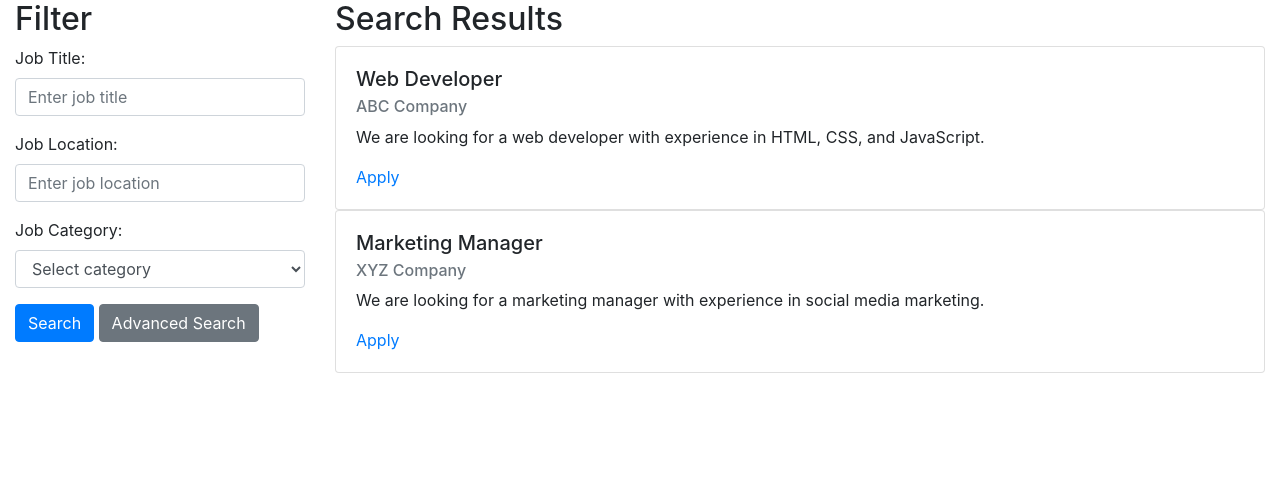
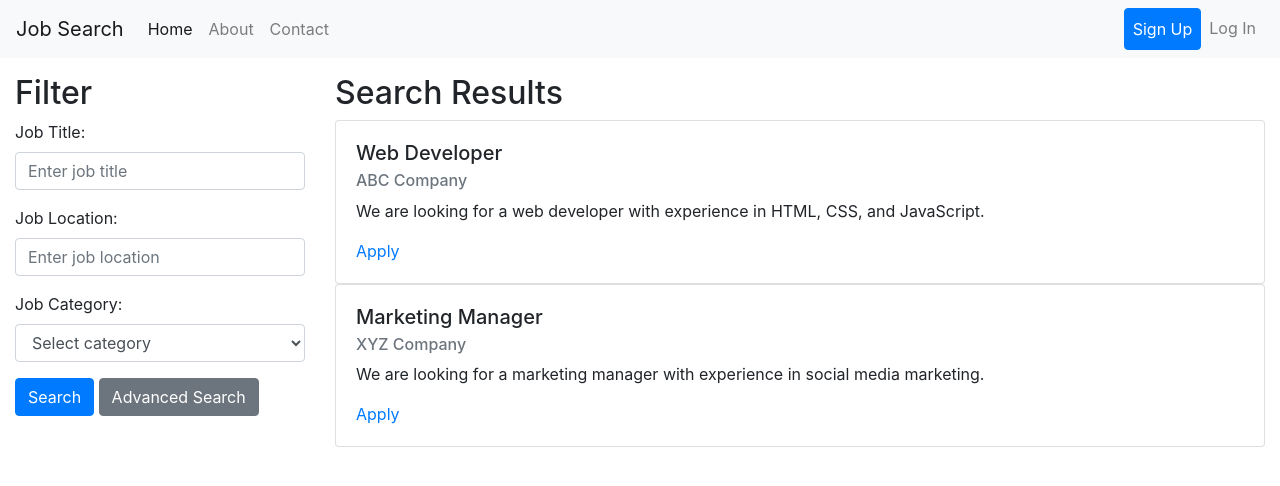
Before and after one commit to kradt/found-offer, a Flask app: page /search/ in a window 1280 px wide. Shown: the top 486 px of the page. Run offline with Flask 2, Linux system fonts and the light colour scheme; some libraries are stand-ins or nearby versions.

Commit message:
add header

```diff
--- a/src/search/templates/bases.html
+++ b/src/search/templates/bases.html
@@ -11,7 +11,36 @@
 	<link rel="stylesheet" type="text/css" href="{{ url_for('auth_bp.static', filename='css/main.css') }}">
 </head>
 <body>
-	<div class="container-fluid">
+	<header>
+	    <nav class="navbar navbar-expand-lg navbar-light bg-light">
+	        <a class="navbar-brand" href="#">Job Search</a>
+	            <button class="navbar-toggler" type="button" data-toggle="collapse" data-target="#navbarNav" aria-controls="navbarNav" aria-expanded="false" aria-label="Toggle navigation">
+	                <span class="navbar-toggler-icon"></span>
+	            </button>
+	        <div class="collapse navbar-collapse" id="navbarNav">
+	            <ul class="navbar-nav mr-auto">
+	                <li class="nav-item active">
+	                    <a class="nav-link" href="#">Home <span class="sr-only">(current)</span></a>
+	                </li>
+	                <li class="nav-item">
+	                    <a class="nav-link" href="#">About</a>
+	                </li>
+	                <li class="nav-item">
+	                    <a class="nav-link" href="#">Contact</a>
+	                </li>
+	              </ul>
+	              <ul class="navbar-nav">
+	                <li class="nav-item">
+	                    <a class="nav-link btn btn-primary" style="color:white" href="{{ url_for('auth_bp.register') }}">Sign Up</a>
+	                </li>
+	                <li class="nav-item">
+	                    <a class="nav-link" href="{{ url_for('auth_bp.login') }}">Log In</a>
+	                </li>
+	            </ul>
+	        </div>
+	    </nav>
+	</header>
+	<div class="container-fluid mt-3">
 		<div class="row">
 			<div class="col-md-3" id="sidebar">
 				<h2>Filter</h2>
```
